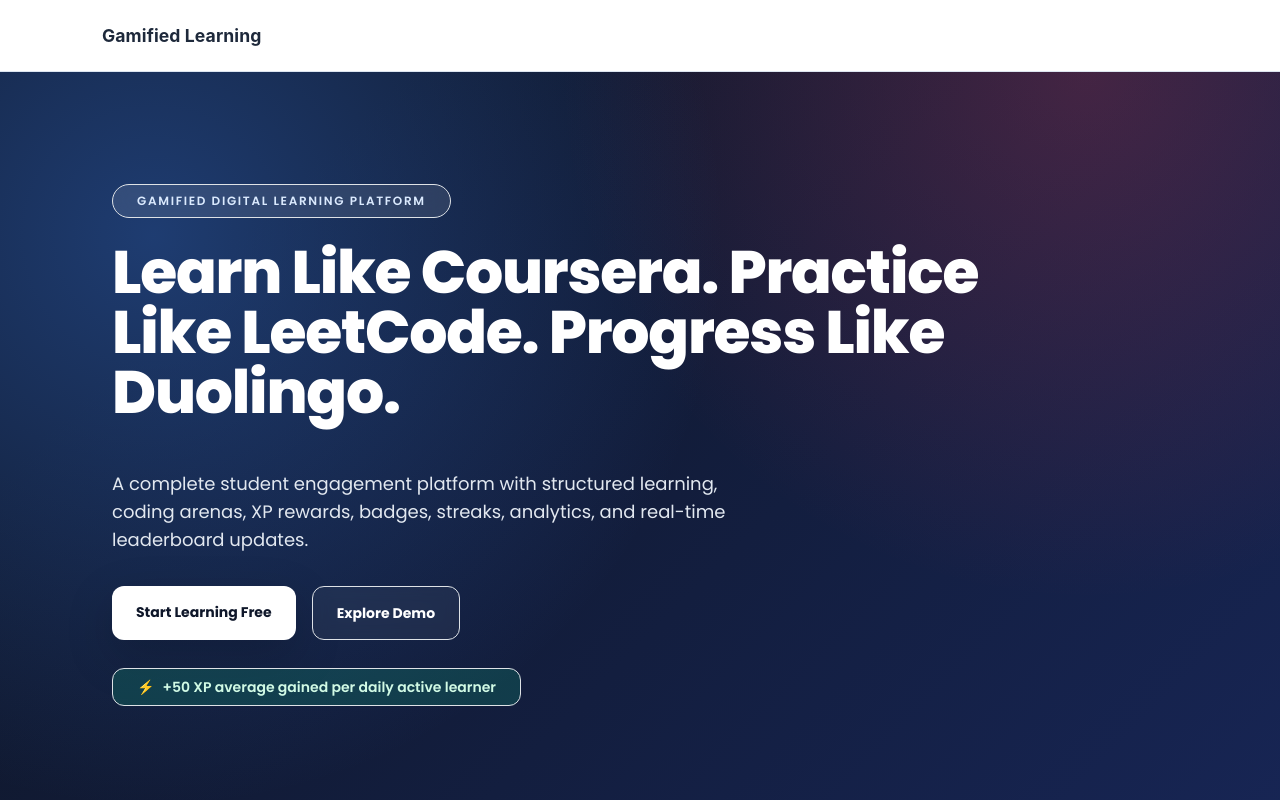
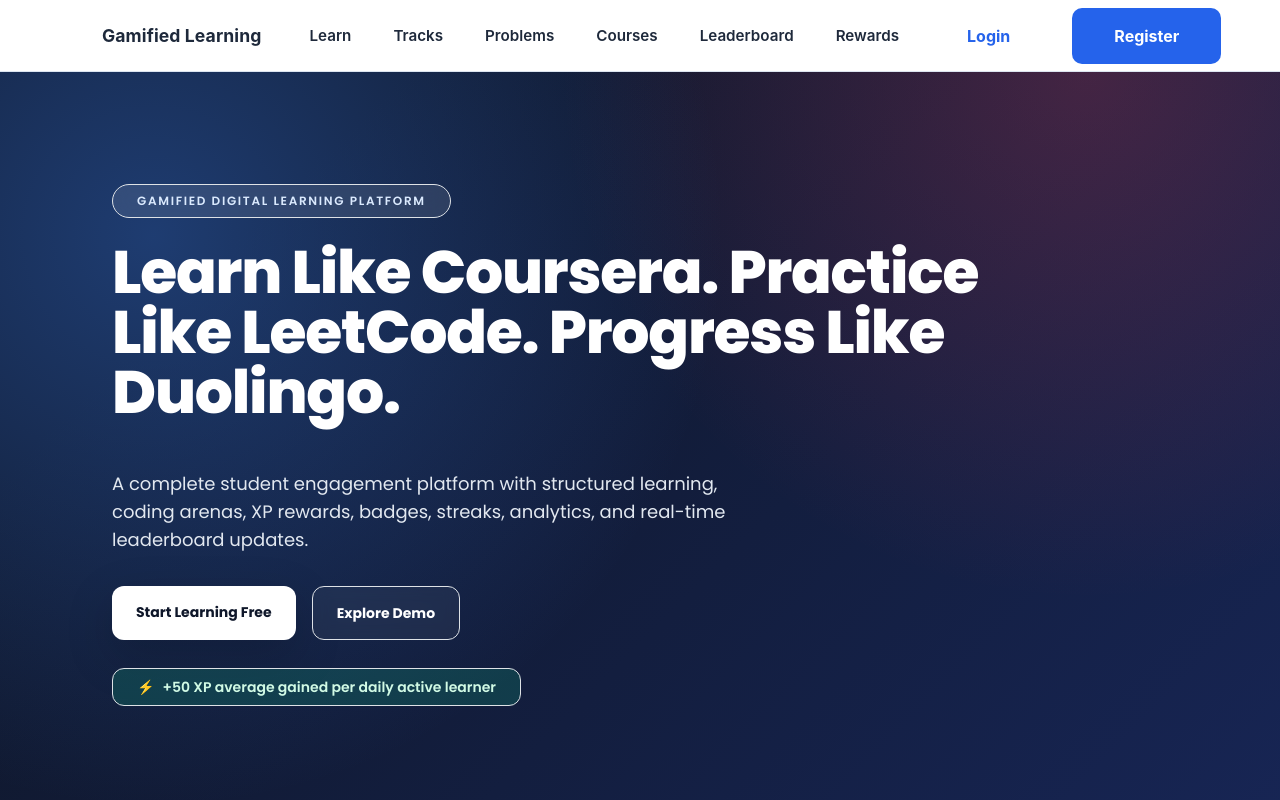
Before and after one commit to nikhil1724/Gamified-Learning, a React (Create React App) app in the folder frontend/: page / in a window 1280 px wide. Shown: the top 800 px of the page. Built offline with nearby package versions, Linux system fonts and the light colour scheme; no server answers.

Commit message:
Fix navbar links hidden by Tailwind collapse utility conflict

```diff
--- a/frontend/src/theme.css
+++ b/frontend/src/theme.css
@@ -58,6 +58,11 @@ body {
   z-index: 1030;
   transition: box-shadow 0.2s cubic-bezier(0.4, 0, 0.2, 1),
     border-color 0.2s cubic-bezier(0.4, 0, 0.2, 1);
+}
+
+/* Tailwind also defines a .collapse utility; keep Bootstrap navbar collapse visible. */
+.navbar-theme .navbar-collapse.collapse {
+  visibility: visible;
 }
 
 .navbar-theme--scrolled {
```
